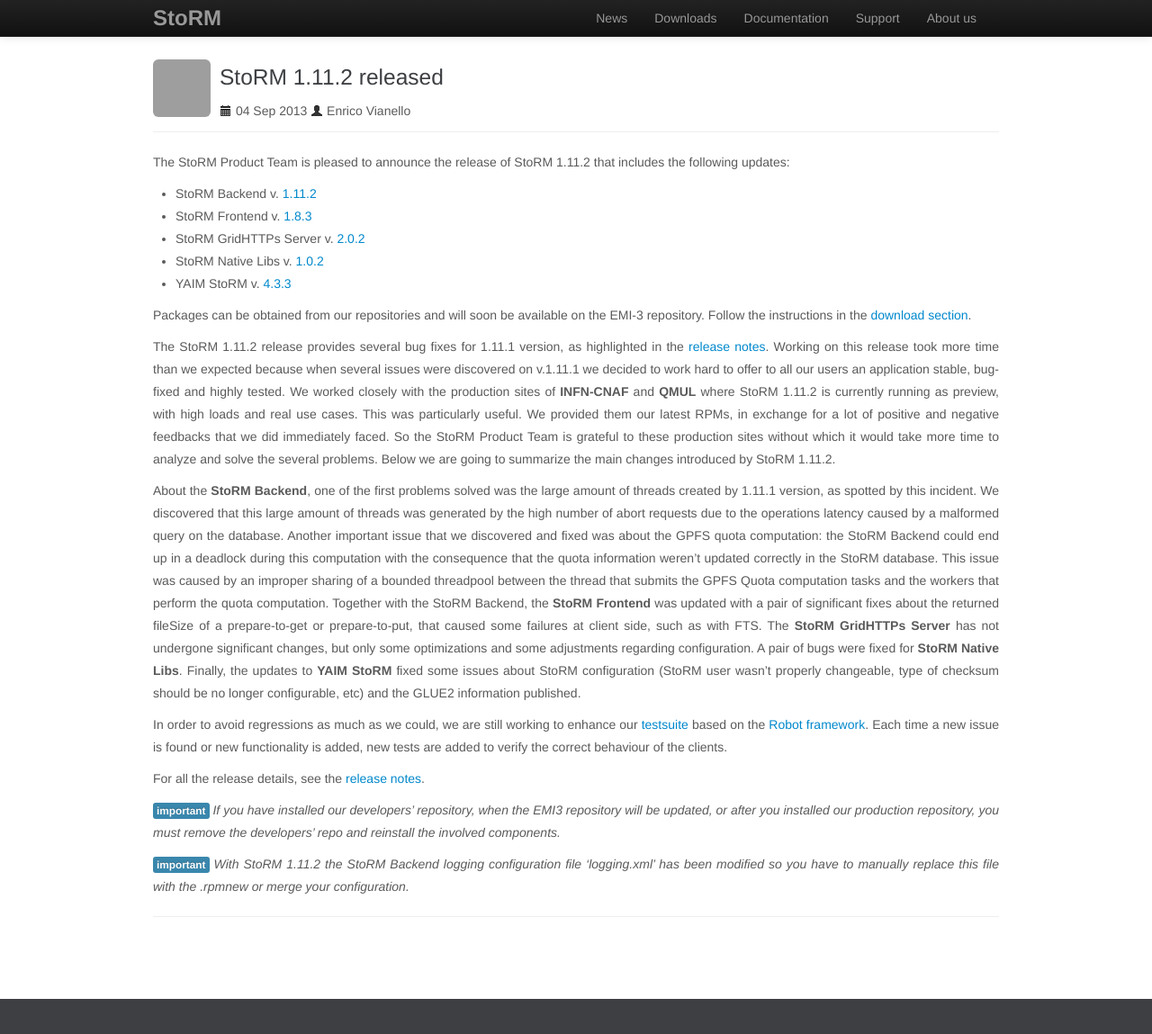
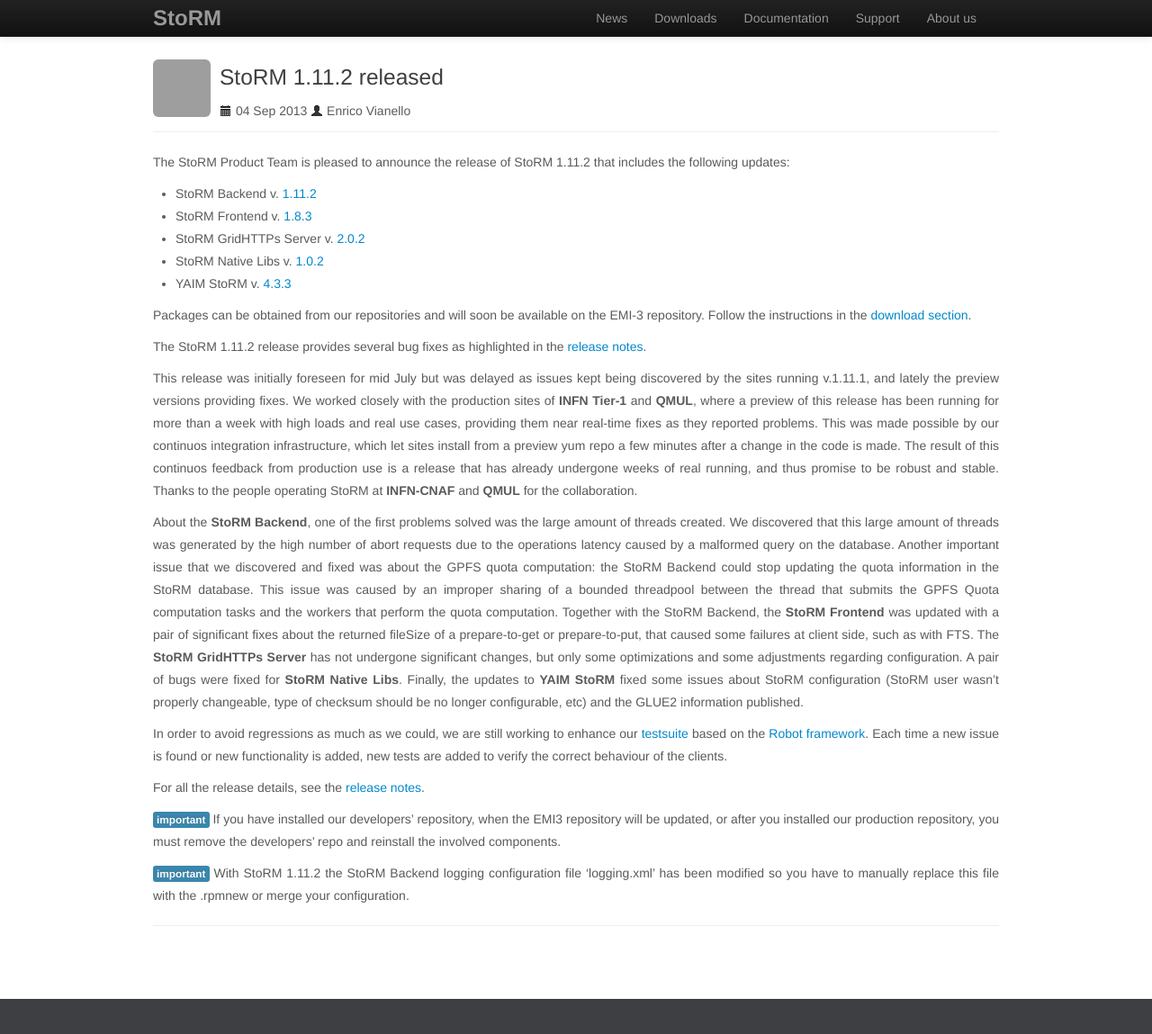
Before and after one commit to italiangrid/storm, a Jekyll site: the page built from _posts/2013-09-04-storm-v1.11.2-released.md, in a window 1280 px wide and 1170 px high. Shown: the top 1149 px of the window at 90% size. Built offline with Jekyll 4.4.1, drawn with Linux system fonts in a browser that asks for light colours; Markdown is read by kramdown in place of the engine named in the settings; grey boxes are pictures that could not be loaded.

Commit message:
A few changes on the 1.11.2 announcement post

```diff
--- a/_posts/2013-09-04-storm-v1.11.2-released.md
+++ b/_posts/2013-09-04-storm-v1.11.2-released.md
@@ -15,17 +15,12 @@
 Packages can be obtained from our repositories and will soon be available on the EMI-3 repository.
 Follow the instructions in the [download section](/download.html).
 
-The StoRM 1.11.2 release provides several bug fixes for 1.11.1 version, as highlighted in the [release notes][release-notes].
-Working on this release took more time than we expected because when several issues were discovered on v.1.11.1 we decided to work hard to offer to all our users an application stable, bug-fixed and highly tested.
-We worked closely with the production sites of **INFN-CNAF** and **QMUL** where StoRM 1.11.2 is currently running as preview, with high loads and real use cases.
-This was particularly useful.
-We provided them our latest RPMs, in exchange for a lot of positive and negative feedbacks that we did immediately faced.
-So the StoRM Product Team is grateful to these production sites without which it would take more time to analyze and solve the several problems.
-Below we are going to summarize the main changes introduced by StoRM 1.11.2.
+The StoRM 1.11.2 release provides several bug fixes as highlighted in the [release notes][release-notes].
 
-About the **StoRM Backend**, one of the first problems solved was the large amount of threads created by 1.11.1 version, as spotted by this incident.
-We discovered that this large amount of threads was generated by the high number of abort requests due to the operations latency caused by a malformed query on the database.
-Another important issue that we discovered and fixed was about the GPFS quota computation: the StoRM Backend could end up in a deadlock during this computation with the consequence that the quota information weren't updated correctly in the StoRM database.
+This release was initially foreseen for mid July but was delayed as issues kept being discovered by the sites running v.1.11.1, and lately the preview versions providing fixes. We worked closely with the production sites of **INFN Tier-1** and **QMUL**, where a preview of this release has been running for more than a week with high loads and real use cases, providing them near real-time fixes as they reported problems. This was made possible by our continuos integration infrastructure, which let sites install from a preview yum repo a few minutes after a change in the code is made. The result of this continuos feedback from production use is a release that has already undergone weeks of real running, and thus promise to be robust and stable. Thanks to the people operating StoRM at **INFN-CNAF** and **QMUL** for the collaboration.
+
+About the **StoRM Backend**, one of the first problems solved was the large amount of threads created. We discovered that this large amount of threads was generated by the high number of abort requests due to the operations latency caused by a malformed query on the database.
+Another important issue that we discovered and fixed was about the GPFS quota computation: the StoRM Backend could stop updating the quota information in the StoRM database.
 This issue was caused by an improper sharing of a bounded threadpool between the thread that submits the GPFS Quota computation tasks and the workers that perform the quota computation.
 Together with the StoRM Backend, the **StoRM Frontend** was updated with a pair of significant fixes about the returned fileSize of a prepare-to-get or prepare-to-put, that caused some failures at client side, such as with FTS.
 The **StoRM GridHTTPs Server** has not undergone significant changes, but only some optimizations and some adjustments regarding configuration.
@@ -37,9 +32,9 @@
 
 For all the release details, see the [release notes][release-notes].
 
-<span class="label label-info">important</span> _If you have installed our developers' repository, when the EMI3 repository will be updated, or after you installed our production repository, you must remove the developers' repo and reinstall the involved components._
+<span class="label label-info">important</span> If you have installed our developers' repository, when the EMI3 repository will be updated, or after you installed our production repository, you must remove the developers' repo and reinstall the involved components.
 
-<span class="label label-info">important</span> _With StoRM 1.11.2 the StoRM Backend logging configuration file 'logging.xml' has been modified so you have to manually replace this file with the .rpmnew or merge your configuration._
+<span class="label label-info">important</span> With StoRM 1.11.2 the StoRM Backend logging configuration file 'logging.xml' has been modified so you have to manually replace this file with the .rpmnew or merge your configuration.
 
 [release-notes]: {{ site.baseurl }}/release-notes/StoRM-v1.11.2.html
 [storm-testsuite]: https://github.com/italiangrid/storm-testsuite
```
